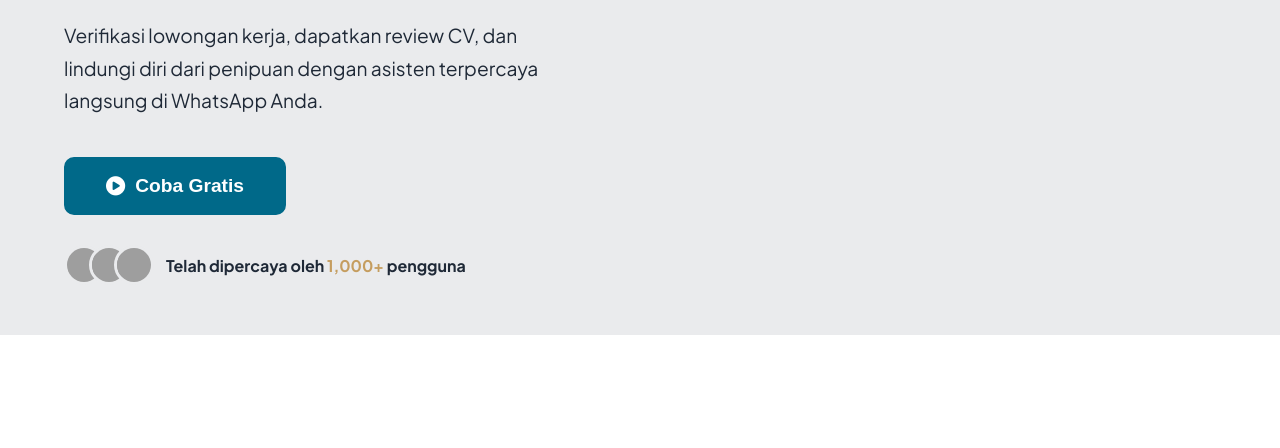
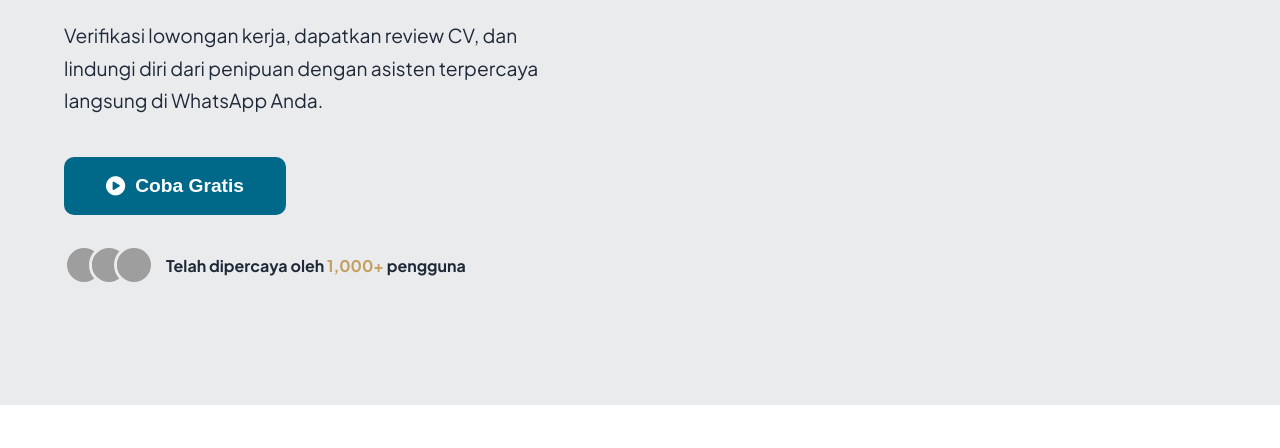
Before and after one commit to ariszulwafa0/kariraman, a website: page public/index.html in a window 1280 px wide. Shown: the part 352-800 px from the top of the page. Drawn offline with Linux system fonts and the light colour scheme; grey boxes are pictures that could not be loaded.

Commit message:
Update index.html

```diff
--- a/public/index.html
+++ b/public/index.html
@@ -102,7 +102,7 @@
         .hamburger.active .bar:nth-child(3) { transform: translateY(-9px) rotate(-45deg); }
 
         /* Hero Section */
-        #home { padding-top: 200px; padding-bottom: 50px; }
+        #home { padding-top: 200px; padding-bottom: 120px; }
         .hero-content { display: grid; grid-template-columns: 1fr 1fr; align-items: center; gap: 80px; }
         .hero-text .subheadline { font-size: 1.2rem; margin: 24px 0 40px; max-width: 500px; }
         .social-proof { display: flex; align-items: center; gap: 12px; }
```
